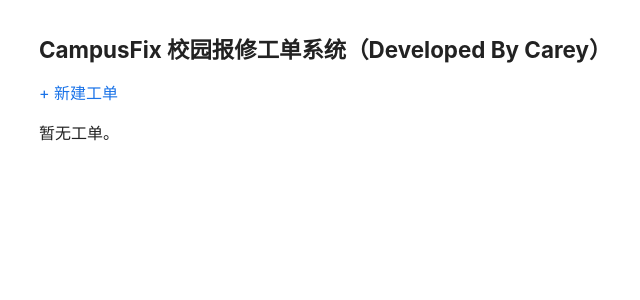
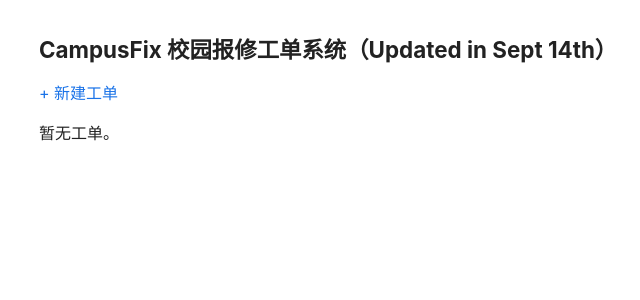
Before and after one commit to Carey0216/campusfix-starter, a Flask app: page / in a window 1280 px wide. Shown: the top 300 px of the page, without its empty margins (221-861 px from the left). Run offline with Flask 3, Linux system fonts and the light colour scheme; data that the repository does not hold is empty.

Commit message:
更新标题为修改日期（test only）

```diff
--- a/templates/index.html
+++ b/templates/index.html
@@ -14,7 +14,7 @@
   </style>
 </head>
 <body>
-  <h1>CampusFix 校园报修工单系统（Developed By Carey）</h1>
+  <h1>CampusFix 校园报修工单系统（Updated in Sept 14th）</h1>
   <p><a href="{{ url_for('create_ticket') }}">+ 新建工单</a></p>
   {% if tickets %}
     {% for t in tickets %}
```
